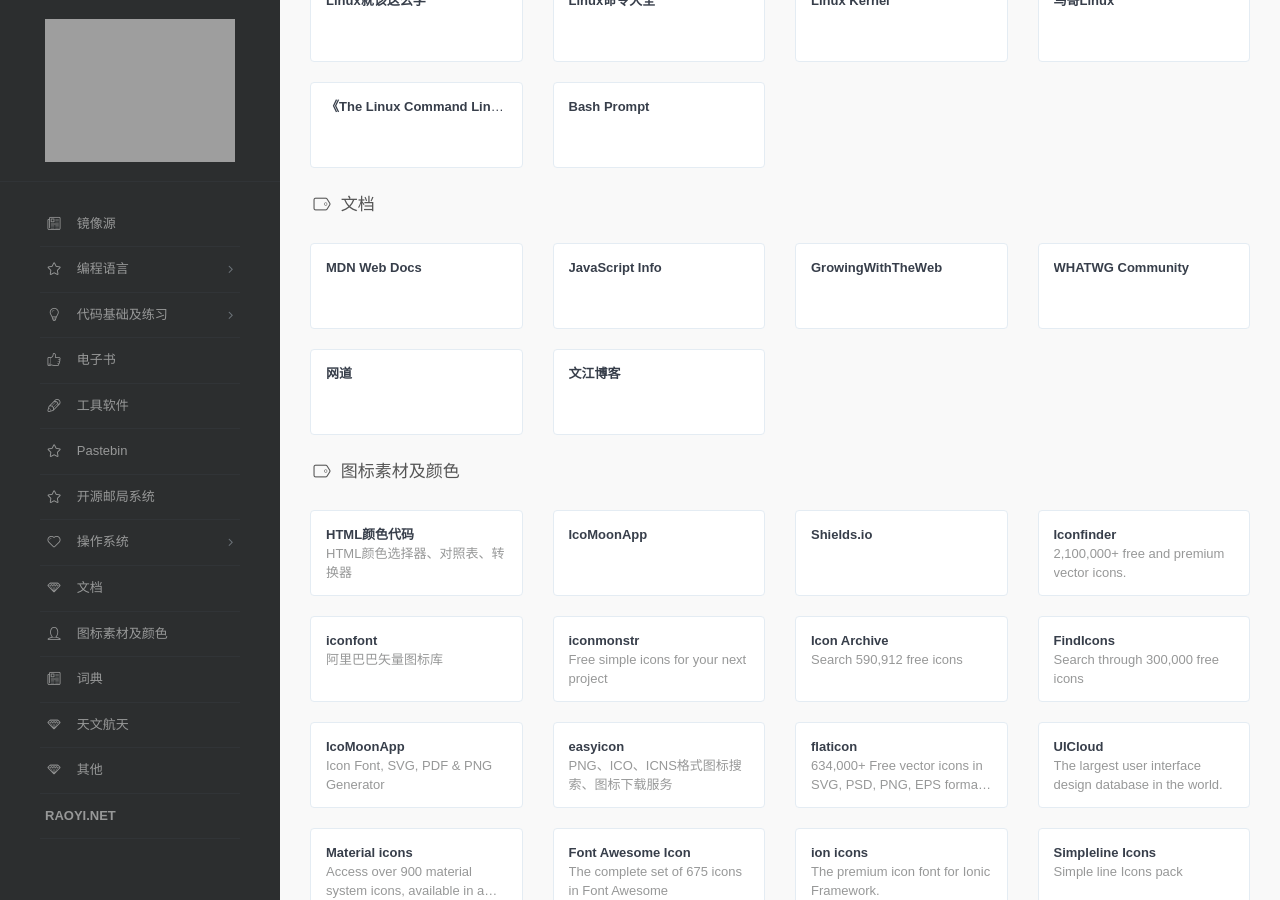
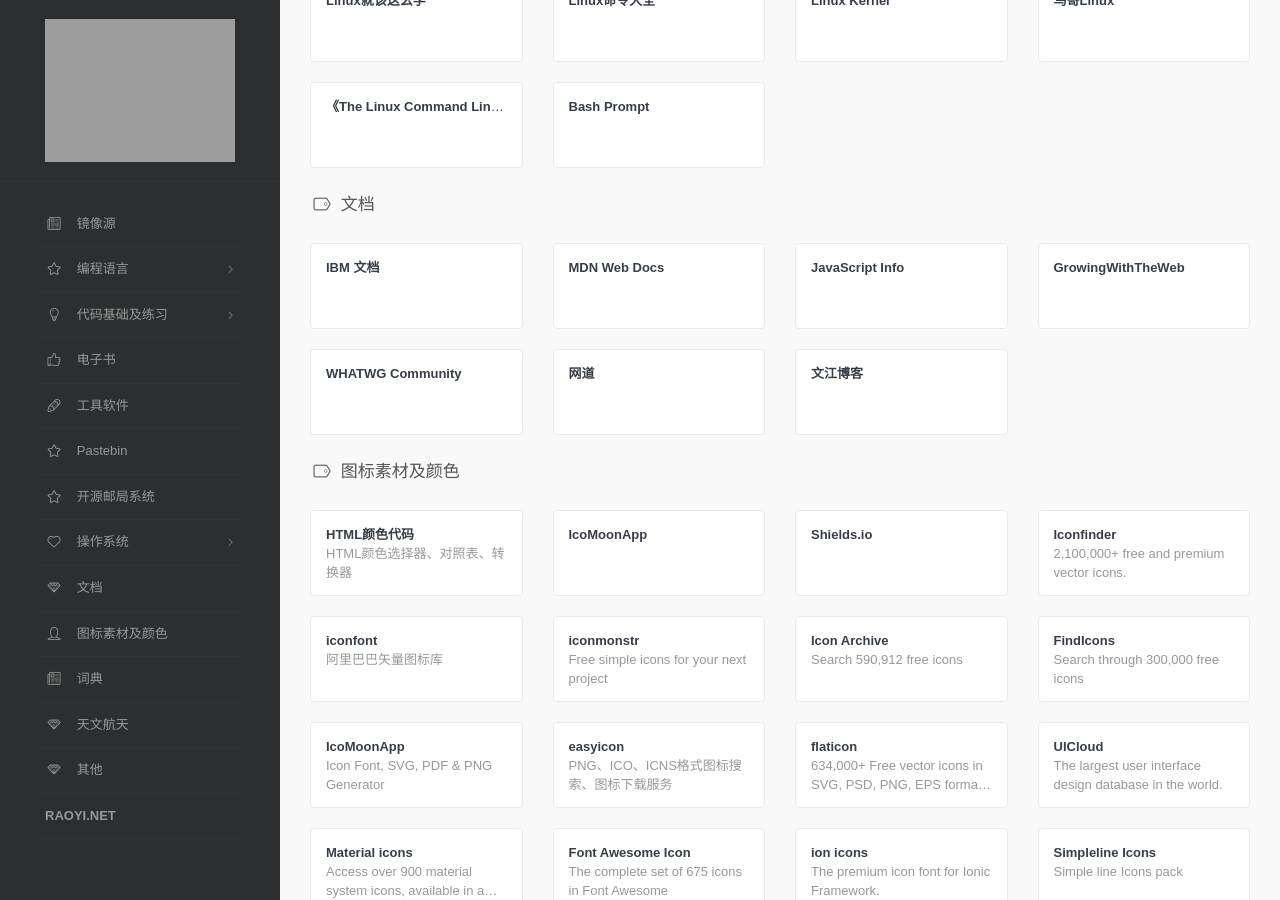
Before and after one commit to raoyi/webstack, a Jekyll site: the page built from index.html, in a window 1280 px wide and 900 px high, scrolled down 3758 px. Built offline with Jekyll 4.4.1, drawn with Linux system fonts in a browser that asks for light colours; some web fonts are replaced.

Commit message:
Update webstack.yml

```diff
--- a/_data/webstack.yml
+++ b/_data/webstack.yml
@@ -269,6 +269,8 @@
 - name: 文档
   icon: linecons-diamond
   links:
+    - title: IBM 文档
+      url: https://www.ibm.com/docs/zh
     - title: MDN Web Docs
       url: https://developer.mozilla.org/
     - title: JavaScript Info
```
